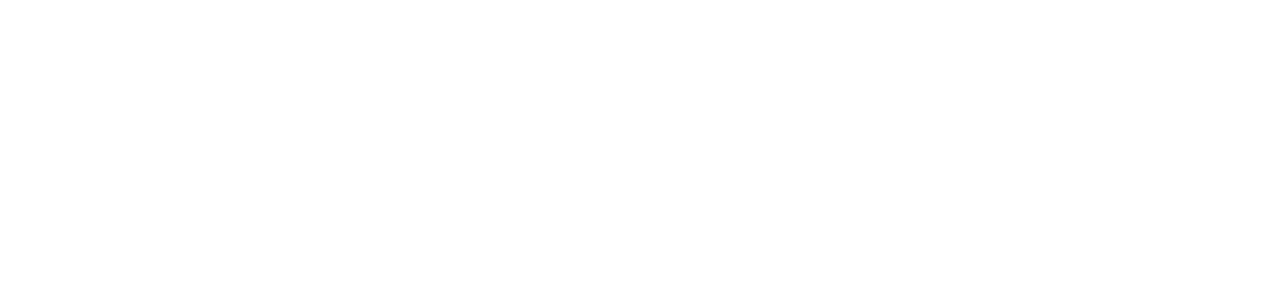
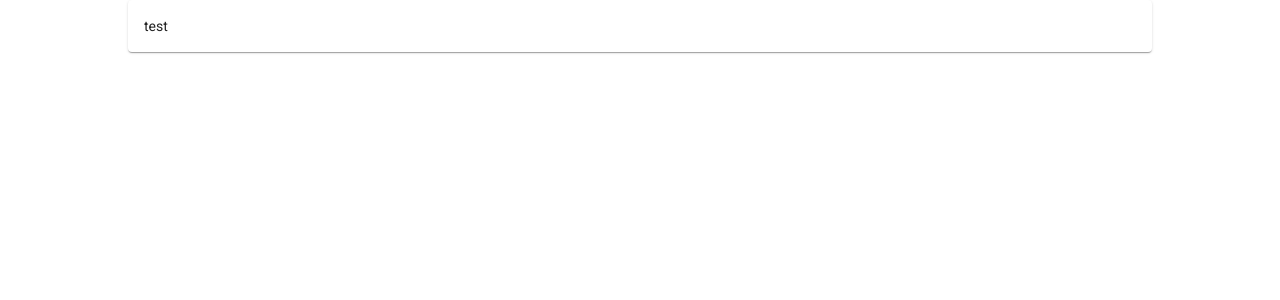
Before and after one commit to boogermanus/PeerageGenerator, an Angular app: page / in a window 1280 px wide. Shown: the top 300 px of the page. Built offline with nearby package versions, Linux system fonts and the light colour scheme.

Commit message:
add card to app

```diff
--- a/src/app/app-routing.module.ts
+++ b/src/app/app-routing.module.ts
@@ -1,8 +1,9 @@
 import { NgModule } from '@angular/core';
 import { RouterModule, Routes } from '@angular/router';
+import {PeerageGeneratorComponent} from "./components/peerage-generator/peerage-generator.component";
 
 
-const routes: Routes = [];
+const routes: Routes = [{path: "**", component: PeerageGeneratorComponent}];
 
 @NgModule({
   imports: [RouterModule.forRoot(routes)],
--- a/src/app/app.module.ts
+++ b/src/app/app.module.ts
@@ -5,15 +5,17 @@
 import { AppComponent } from './app.component';
 import { BrowserAnimationsModule } from '@angular/platform-browser/animations';
 import { PeerageGeneratorComponent } from './components/peerage-generator/peerage-generator.component';
+import {MatCardModule} from "@angular/material/card";
 @NgModule({
   declarations: [
     AppComponent,
-    PeerageGeneratorComponent,
+    PeerageGeneratorComponent
   ],
   imports: [
     BrowserModule,
     AppRoutingModule,
-    BrowserAnimationsModule
+    BrowserAnimationsModule,
+    MatCardModule,
   ],
   providers: [],
   bootstrap: [AppComponent]
--- a/src/app/components/peerage-generator/peerage-generator.component.css
+++ b/src/app/components/peerage-generator/peerage-generator.component.css
@@ -0,0 +1,3 @@
+mat-card {
+  width: 80vw;
+}
--- a/src/app/components/peerage-generator/peerage-generator.component.html
+++ b/src/app/components/peerage-generator/peerage-generator.component.html
@@ -1 +1,5 @@
-<p>peerage-generator works!</p>
+<div class="d-flex justify-content-center">
+  <mat-card>
+    <p>test</p>
+  </mat-card>
+</div>
```
